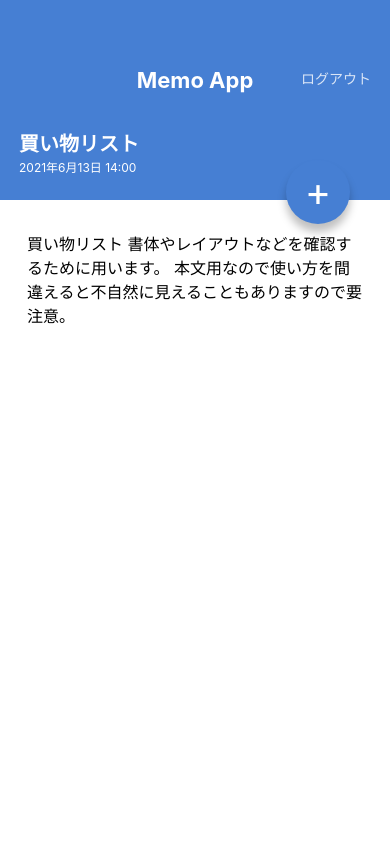
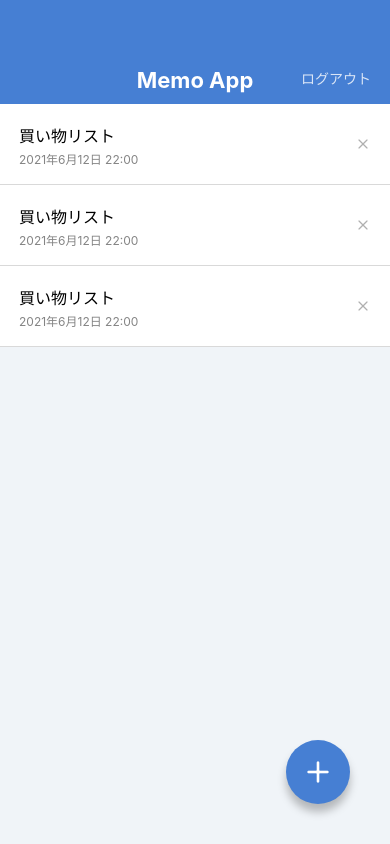
Before and after one commit to kuro-siba/MemoApp2, a React Native app: screen /MemoList in a window 390 px wide. Built offline with nearby package versions, Linux system fonts and the light colour scheme.

Commit message:
Install @expo/vector-icon

```diff
--- a/App.jsx
+++ b/App.jsx
@@ -1,10 +1,10 @@
 import React from 'react';
 
 import MemoListScreen from './src/screens/MemoListScreen';
-import MemoDetailScreen from './src/screens/MemoDetailScreen';
+// import MemoDetailScreen from './src/screens/MemoDetailScreen';
 
 export default function App() {
   return (
-    <MemoDetailScreen />
+    <MemoListScreen />
   );
 }
--- a/package.json
+++ b/package.json
@@ -8,6 +8,7 @@
     "eject": "expo eject"
   },
   "dependencies": {
+    "@expo/vector-icons": "^10.2.1",
     "expo": "~41.0.1",
     "expo-status-bar": "~1.0.4",
     "prop-types": "^15.7.2",
--- a/src/components/AppBar.jsx
+++ b/src/components/AppBar.jsx
@@ -4,12 +4,12 @@
 export default function AppBar() {
   return (
     <View style={styles.appbar}>
-        <View style={styles.appbarInner}>
-          <Text style={styles.appbarTitle}>Memo App</Text>
-          <Text style={styles.appbarRight}>ログアウト</Text>
-        </View>
+      <View style={styles.appbarInner}>
+        <Text style={styles.appbarTitle}>Memo App</Text>
+        <Text style={styles.appbarRight}>ログアウト</Text>
       </View>
-  )
+    </View>
+  );
 }
 
 const styles = StyleSheet.create({
--- a/src/components/CircleButton.jsx
+++ b/src/components/CircleButton.jsx
@@ -1,24 +1,25 @@
 import React from 'react';
-import { View, Text, StyleSheet } from 'react-native';
+import { View, StyleSheet } from 'react-native';
 import { string, shape } from 'prop-types';
+import { Feather } from '@expo/vector-icons';
 
 export default function CircleButton(props) {
-  const { children, style } = props;
+  const { style, name } = props;
   return (
     <View style={[styles.circleButton, style]}>
-      <Text style={styles.circleButtonLabel}>{children}</Text>
+      <Feather name={name} size={32} color="white" />
     </View>
   );
 }
 
 CircleButton.propTypes = {
-  children: string.isRequired,
   style: shape(),
+  name: string.isRequired,
 };
 
 CircleButton.defaultProps = {
   style: null,
-}
+};
 
 const styles = StyleSheet.create({
   circleButton: {
--- a/src/components/MemoList.jsx
+++ b/src/components/MemoList.jsx
@@ -1,3 +1,4 @@
+import { Feather } from '@expo/vector-icons';
 import React from 'react';
 import { View, Text, StyleSheet } from 'react-native';
 
@@ -10,7 +11,7 @@
           <Text style={styles.memoListItemDate}>2021年6月12日 22:00</Text>
         </View>
         <View>
-          <Text>X</Text>
+          <Feather name="x" size={16} color="#B0B0B0" />
         </View>
       </View>
 
@@ -20,7 +21,7 @@
           <Text style={styles.memoListItemDate}>2021年6月12日 22:00</Text>
         </View>
         <View>
-          <Text>X</Text>
+          <Feather name="x" size={16} color="#B0B0B0" />
         </View>
       </View>
 
@@ -30,7 +31,7 @@
           <Text style={styles.memoListItemDate}>2021年6月12日 22:00</Text>
         </View>
         <View>
-          <Text>X</Text>
+          <Feather name="x" size={16} color="#B0B0B0" />
         </View>
       </View>
     </View>
--- a/src/screens/MemoDetailScreen.jsx
+++ b/src/screens/MemoDetailScreen.jsx
@@ -1,5 +1,7 @@
 import React from 'react';
-import { View, ScrollView, Text, StyleSheet } from 'react-native';
+import {
+  View, ScrollView, Text, StyleSheet,
+} from 'react-native';
 
 import AppBar from '../components/AppBar';
 import CircleButton from '../components/CircleButton';
@@ -19,7 +21,7 @@
           本文用なので使い方を間違えると不自然に見えることもありますので要注意。
         </Text>
       </ScrollView>
-      <CircleButton style={{ top: 160, bottom: 'auto' }}>+</CircleButton>
+      <CircleButton style={{ top: 160, bottom: 'auto' }} name="edit-2" />
     </View>
   );
 }
--- a/src/screens/MemoListScreen.jsx
+++ b/src/screens/MemoListScreen.jsx
@@ -10,7 +10,7 @@
     <View style={styles.container}>
       <AppBar />
       <MemoList />
-      <CircleButton>+</CircleButton>
+      <CircleButton name="plus" />
     </View>
   );
 }
```
Also changed, not shown: 1 other file (tests, documents, lock files or other folders).
